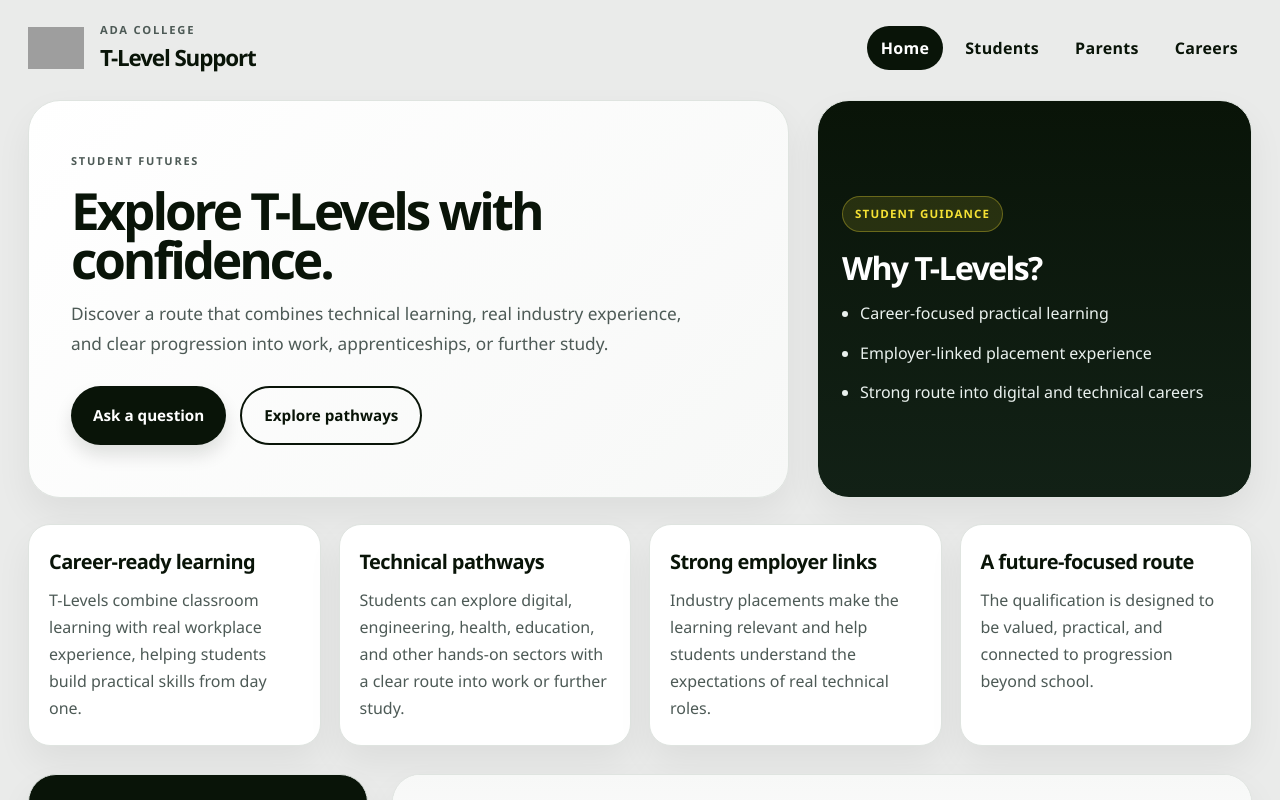
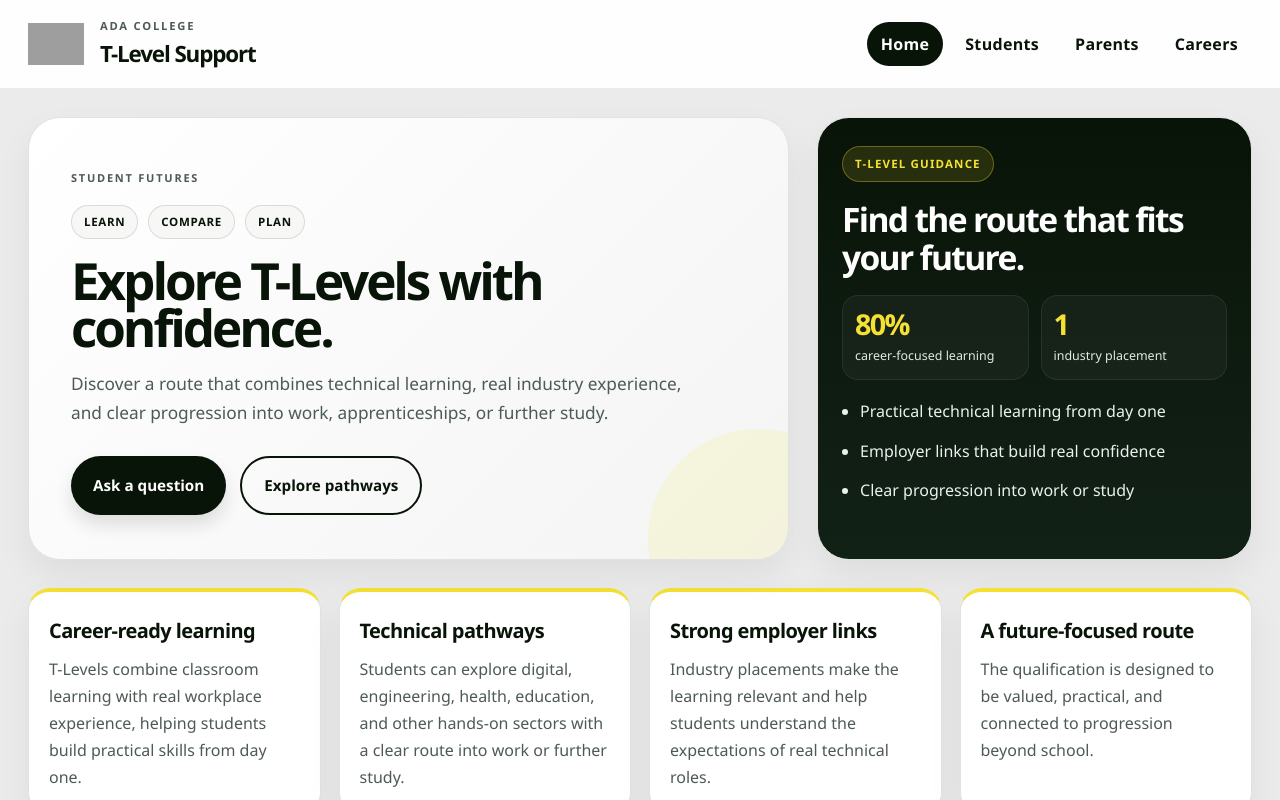
Before and after one commit to Alex-Evns/T-Level-Project, a React app in the folder frontend/: page / in a window 1280 px wide. Shown: the top 800 px of the page. Built offline with nearby package versions, Linux system fonts and the light colour scheme; grey boxes are pictures that could not be loaded; the HTML template or start-up script is replaced by a standard one; a web font is replaced by a local one.

Commit message:
style(frontend): add functional Ada navigation and chat scroll
Co-authored-by: Copilot <223556219+Copilot@users.noreply.github.com>

```diff
--- a/frontend/src/App.css
+++ b/frontend/src/App.css
@@ -5,9 +5,18 @@
 }
 
 .site-header {
+  position: sticky;
+  top: 0;
+  z-index: 10;
+  background: rgba(255, 255, 255, 0.92);
+  backdrop-filter: blur(10px);
+  border-bottom: 1px solid rgba(9, 20, 8, 0.08);
+}
+
+.site-header-inner {
   max-width: 1440px;
   margin: 0 auto;
-  padding: 22px 28px 0;
+  padding: 18px 28px;
   display: flex;
   align-items: center;
   justify-content: space-between;
@@ -25,7 +34,6 @@
   height: 42px;
   width: auto;
   object-fit: contain;
-  filter: none;
 }
 
 .brand-text {
@@ -61,6 +69,9 @@
 }
 
 .nav-link {
+  display: inline-flex;
+  align-items: center;
+  justify-content: center;
   border: 0;
   background: transparent;
   color: #091408;
@@ -69,6 +80,11 @@
   letter-spacing: 0.02em;
   border-radius: 999px;
   cursor: pointer;
+  text-decoration: none;
+}
+
+.nav-link:hover {
+  background: rgba(9, 20, 8, 0.05);
 }
 
 .nav-link.active {
@@ -76,26 +92,14 @@
   color: #ffffff;
 }
 
-.header-cta,
-.primary-button,
-.secondary-button,
-.chat-form button {
-  border: 0;
-  font-weight: 800;
-  cursor: pointer;
-}
-
-.header-cta {
-  border-radius: 999px;
-  background: #f5e134;
-  color: #091408;
-  padding: 12px 18px;
+.nav-link.active:hover {
+  background: #091408;
 }
 
 .page-body {
   max-width: 1440px;
   margin: 0 auto;
-  padding: 26px 28px 40px;
+  padding: 28px 28px 40px;
 }
 
 .hero-section {
@@ -103,7 +107,7 @@
   grid-template-columns: 1.4fr 0.8fr;
   gap: 28px;
   align-items: stretch;
-  margin-bottom: 26px;
+  margin-bottom: 28px;
 }
 
 .hero-copy,
@@ -117,13 +121,25 @@
 }
 
 .hero-copy {
-  padding: 52px 42px;
+  position: relative;
+  padding: 52px 42px 44px;
   border-radius: 32px;
-  background: linear-gradient(135deg, #ffffff 0%, #f7f8f7 100%);
+  background: linear-gradient(135deg, #ffffff 0%, #f3f4f3 100%);
+  overflow: hidden;
+}
+
+.hero-copy::after {
+  content: "";
+  position: absolute;
+  inset: auto -80px -90px auto;
+  width: 220px;
+  height: 220px;
+  border-radius: 50%;
+  background: rgba(245, 225, 52, 0.12);
 }
 
 .eyebrow {
-  margin: 0 0 16px;
+  margin: 0 0 18px;
   font-size: 11px;
   letter-spacing: 0.16em;
   text-transform: uppercase;
@@ -131,20 +147,47 @@
   font-weight: 800;
 }
 
+.hero-badges {
+  display: flex;
+  flex-wrap: wrap;
+  gap: 10px;
+  margin-bottom: 18px;
+}
+
+.hero-badges span {
+  display: inline-flex;
+  align-items: center;
+  justify-content: center;
+  min-height: 34px;
+  padding: 0 12px;
+  border-radius: 999px;
+  border: 1px solid rgba(9, 20, 8, 0.12);
+  background: #f7f7f6;
+  color: #091408;
+  font-size: 0.72rem;
+  font-weight: 800;
+  letter-spacing: 0.06em;
+  text-transform: uppercase;
+}
+
 .hero-copy h1 {
   margin: 0;
   font-size: clamp(3rem, 4vw, 5rem);
-  line-height: 0.95;
+  line-height: 0.92;
   letter-spacing: -0.06em;
   max-width: 620px;
+  position: relative;
+  z-index: 1;
 }
 
 .lead {
-  margin-top: 16px;
+  margin-top: 18px;
   max-width: 620px;
   color: #4d5a56;
   font-size: 1.08rem;
   line-height: 1.7;
+  position: relative;
+  z-index: 1;
 }
 
 .button-row {
@@ -152,13 +195,27 @@
   flex-wrap: wrap;
   gap: 14px;
   margin-top: 28px;
+  position: relative;
+  z-index: 1;
+}
+
+.primary-button,
+.secondary-button,
+.chat-form button {
+  border: 0;
+  font-weight: 800;
+  cursor: pointer;
 }
 
 .primary-button,
 .secondary-button {
+  display: inline-flex;
+  align-items: center;
+  justify-content: center;
   border-radius: 999px;
   padding: 16px 22px;
   font-size: 0.95rem;
+  text-decoration: none;
 }
 
 .primary-button {
@@ -173,14 +230,18 @@
   color: #091408;
 }
 
+.secondary-button:hover {
+  background: rgba(9, 20, 8, 0.04);
+}
+
 .hero-panel {
   border-radius: 32px;
-  padding: 28px 24px 24px;
+  padding: 28px 24px 20px;
   background: linear-gradient(180deg, #091408 0%, #122116 100%);
   color: #ffffff;
   display: flex;
   flex-direction: column;
-  justify-content: center;
+  justify-content: flex-start;
 }
 
 .panel-kicker {
@@ -198,10 +259,40 @@
 }
 
 .hero-panel h2 {
-  margin: 18px 0 14px;
+  margin: 18px 0 18px;
   color: #ffffff;
-  font-size: clamp(1.8rem, 1vw + 1.2rem, 2.5rem);
+  font-size: clamp(1.9rem, 1vw + 1.3rem, 2.8rem);
   letter-spacing: -0.05em;
+}
+
+.stat-row {
+  display: grid;
+  grid-template-columns: repeat(2, minmax(0, 1fr));
+  gap: 12px;
+  margin-bottom: 18px;
+}
+
+.stat-item {
+  padding: 14px 12px;
+  border-radius: 16px;
+  background: rgba(255, 255, 255, 0.04);
+  border: 1px solid rgba(255, 255, 255, 0.07);
+}
+
+.stat-item strong {
+  display: block;
+  color: #f5e134;
+  font-size: 1.8rem;
+  line-height: 1;
+  letter-spacing: -0.06em;
+  margin-bottom: 8px;
+}
+
+.stat-item span {
+  display: block;
+  color: #dfeae5;
+  font-size: 0.78rem;
+  line-height: 1.5;
 }
 
 .hero-panel ul {
@@ -221,8 +312,9 @@
 }
 
 .feature-card {
-  padding: 22px 20px;
+  padding: 24px 20px 22px;
   border-radius: 22px;
+  border-top: 4px solid #f5e134;
 }
 
 .feature-card h3 {
@@ -240,7 +332,7 @@
 
 .chat-layout {
   display: grid;
-  grid-template-columns: 340px minmax(0, 1fr);
+  grid-template-columns: 320px minmax(0, 1fr);
   gap: 24px;
   align-items: stretch;
 }
@@ -256,25 +348,16 @@
 }
 
 .panel-header h2,
-.facts-card h3,
 .prompt-panel h3 {
   margin: 0;
   color: #ffffff;
 }
 
-.facts-card,
 .prompt-panel {
   background: rgba(255, 255, 255, 0.06);
   border: 1px solid rgba(255, 255, 255, 0.09);
   border-radius: 20px;
   padding: 18px 16px;
-}
-
-.facts-card ul {
-  margin: 14px 0 0;
-  padding-left: 18px;
-  color: #edf0ee;
-  line-height: 1.85;
 }
 
 .chip-row {
@@ -441,7 +524,7 @@
 }
 
 @media (max-width: 700px) {
-  .site-header,
+  .site-header-inner,
   .page-body {
     padding-left: 16px;
     padding-right: 16px;
--- a/frontend/src/App.jsx
+++ b/frontend/src/App.jsx
@@ -1,4 +1,4 @@
-import { useState } from 'react'
+import { useState, useRef } from 'react'
 import './App.css'
 
 const quickPrompts = [
@@ -38,6 +38,14 @@ const initialMessages = [
 function App() {
   const [messages, setMessages] = useState(initialMessages)
   const [input, setInput] = useState('')
+  const chatSectionRef = useRef(null)
+
+  const scrollToChat = () => {
+    chatSectionRef.current?.scrollIntoView({
+      behavior: 'smooth',
+      block: 'start'
+    })
+  }
 
   const handleSubmit = (event) => {
     event.preventDefault()
@@ -53,15 +61,18 @@ function App() {
 
     setMessages((current) => [...current, userMessage])
     setInput('')
+    window.setTimeout(scrollToChat, 50)
   }
 
   const handlePromptClick = (prompt) => {
     setInput(prompt)
+    window.setTimeout(scrollToChat, 50)
   }
 
   return (
     <div className="ada-page">
       <header className="site-header">
+        <div className="site-header-inner">
           <div className="brand-lockup">
             <img
               className="ada-logo"
@@ -75,17 +86,23 @@ function App() {
           </div>
 
           <nav className="main-nav" aria-label="Main navigation">
-          <button type="button" className="nav-link active">Home</button>
-          <button type="button" className="nav-link">Students</button>
-          <button type="button" className="nav-link">Parents</button>
-          <button type="button" className="nav-link">Careers</button>
+            <a href="https://www.ada.ac.uk/" className="nav-link active" target="_blank" rel="noreferrer">Home</a>
+            <a href="https://www.ada.ac.uk/sixth-form/" className="nav-link" target="_blank" rel="noreferrer">Students</a>
+            <a href="https://www.ada.ac.uk/sixth-form/learner-services/" className="nav-link" target="_blank" rel="noreferrer">Parents</a>
+            <a href="https://www.ada.ac.uk/careers/" className="nav-link" target="_blank" rel="noreferrer">Careers</a>
           </nav>
+        </div>
       </header>
 
       <main className="page-body">
         <section className="hero-section">
           <div className="hero-copy">
             <p className="eyebrow">Student futures</p>
+            <div className="hero-badges" aria-label="Key benefits">
+              <span>Learn</span>
+              <span>Compare</span>
+              <span>Plan</span>
+            </div>
             <h1>Explore T-Levels with confidence.</h1>
             <p className="lead">
               Discover a route that combines technical learning, real industry experience,
@@ -93,18 +110,35 @@ function App() {
             </p>
 
             <div className="button-row">
-              <button type="button" className="primary-button">Ask a question</button>
-              <button type="button" className="secondary-button">Explore pathways</button>
+              <button type="button" className="primary-button" onClick={scrollToChat}>Ask a question</button>
+              <a
+                href="https://www.ada.ac.uk/sixth-form/"
+                className="secondary-button"
+                target="_blank"
+                rel="noreferrer"
+              >
+                Explore pathways
+              </a>
             </div>
           </div>
 
           <aside className="hero-panel">
-            <div className="panel-kicker">Student guidance</div>
-            <h2>Why T-Levels?</h2>
+            <div className="panel-kicker">T-Level guidance</div>
+            <h2>Find the route that fits your future.</h2>
+            <div className="stat-row">
+              <div className="stat-item">
+                <strong>80%</strong>
+                <span>career-focused learning</span>
+              </div>
+              <div className="stat-item">
+                <strong>1</strong>
+                <span>industry placement</span>
+              </div>
+            </div>
             <ul>
-              <li>Career-focused practical learning</li>
-              <li>Employer-linked placement experience</li>
-              <li>Strong route into digital and technical careers</li>
+              <li>Practical technical learning from day one</li>
+              <li>Employer links that build real confidence</li>
+              <li>Clear progression into work or study</li>
             </ul>
           </aside>
         </section>
@@ -118,7 +152,7 @@ function App() {
           ))}
         </section>
 
-        <section className="chat-layout">
+        <section className="chat-layout" ref={chatSectionRef}>
           <aside className="guidance-panel">
             <div className="panel-header">
               <p className="eyebrow">Quick start</p>
```
Lines whose indentation alone changed are shown as unchanged.
